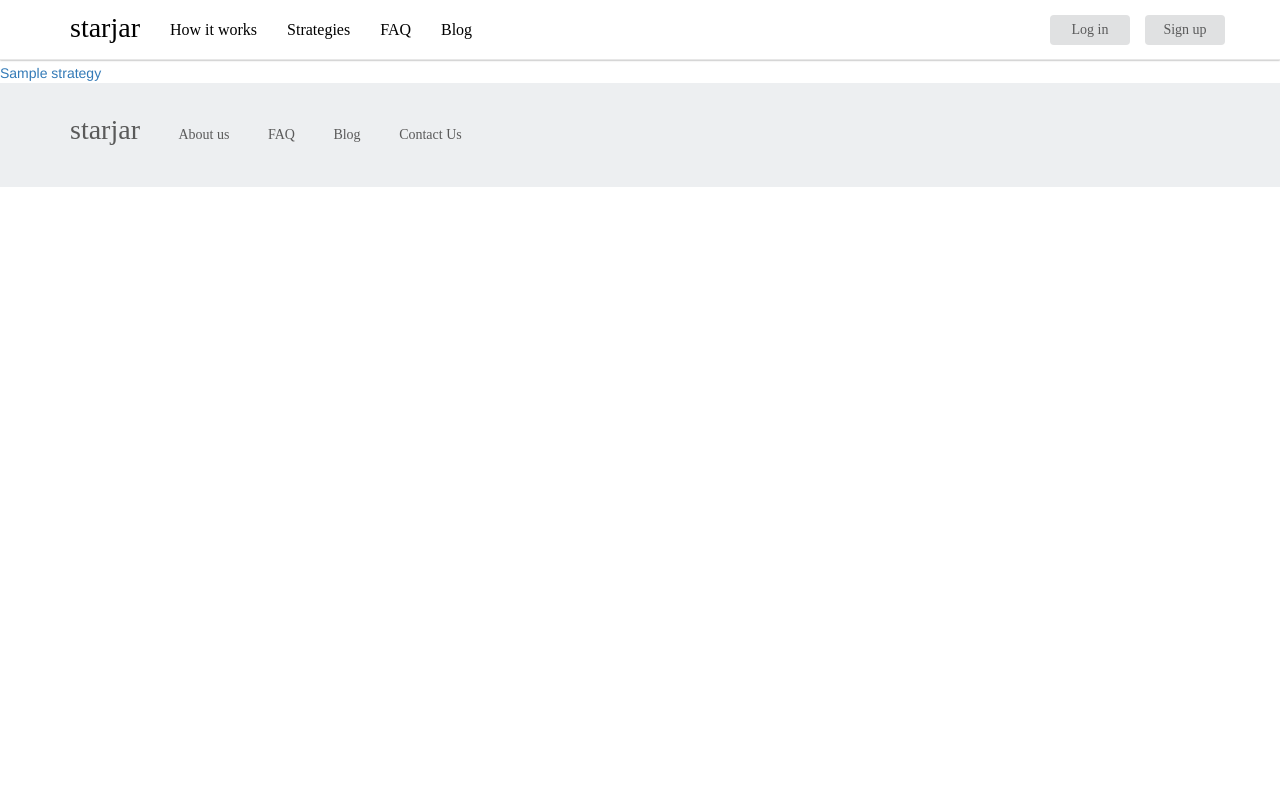
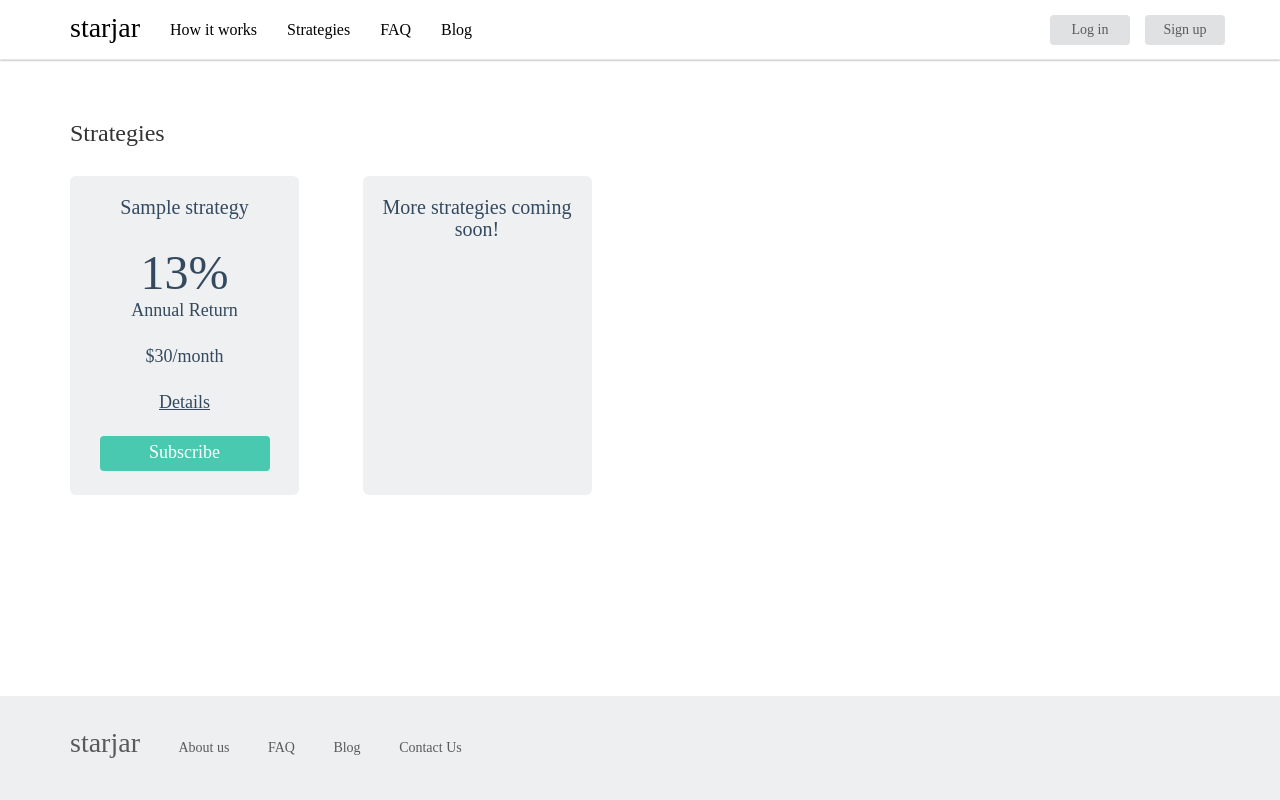
Before and after one commit to z123/starjar, a Flask app: page /strategies in a window 1280 px wide. Run offline with Flask 2, Linux system fonts and the light colour scheme; tables that the repository leaves empty hold one stand-in row (values such as "Sample post"); style sheets or scripts are compiled from the project's sources; some libraries are stand-ins or nearby versions.

Commit message:
frontend work on strat page

```diff
--- a/app/static/css/_home.scss
+++ b/app/static/css/_home.scss
@@ -87,6 +87,7 @@
 
   .btn {
     margin-top: 40px;
+    margin-bottom: 70px;
     width: 185px;
     height: 50px;
     background: #2185D0;
--- a/app/static/css/_layout.scss
+++ b/app/static/css/_layout.scss
@@ -1,6 +1,20 @@
 // TODO: Change so contents of navbar dont go verticle when screen gets smaller.
 // This can be sloved by giving the container a fixed width.
 
+/* Sticky footer styles
+-------------------------------------------------- */
+html {
+  position: relative;
+  min-height: 100%;
+}
+
+body {
+  /* Margin bottom by footer height */
+  margin-bottom: 104px;
+}
+
+/* Custom page CSS
+-------------------------------------------------- */
 .navbar {
   background-color: #FFF;
   box-shadow: 0px 0px 2px 0px rgba(0,0,0,0.5);
@@ -46,8 +60,11 @@
 }
 
 .footer {
+  position: absolute;
+  bottom: 0;
+  width: 100%;
+  height: 104px;
   background: #EDEFF1;
-  height: 104px;
   display: flex;
   align-items: center;
   font-family: Lato-Bold;
--- /dev/null
+++ b/app/static/css/_strategies.scss
@@ -0,0 +1,72 @@
+
+#strategies {
+  margin-top: 100px;
+  padding-bottom: 60px;
+
+  h1 {
+    font-family: OpenSans;
+    font-size: 24px;
+  }
+
+  .col-md-4 {
+    margin-top: 20px;
+  }
+
+  .plans {
+    background: #EFF0F2;
+    border-radius: 6px;
+    width: 229px;
+    height: 319px;
+    margin-right: 20px;
+
+    h1 {
+      font-family: Lato-Bold;
+      font-size: 20px;
+      color: #34495E;
+      padding-top: 20px;
+    }
+
+    div:nth-of-type(1) {
+      font-family: Lato-Bold;
+      font-size: 48px;
+      color: #34495E;
+      padding-top: 20px;
+      line-height: 50px;
+    }
+
+    div:nth-of-type(2) {
+      font-family: Lato-Bold;
+      font-size: 18px;
+      color: #34495E;
+    }
+
+    div:nth-of-type(3) {
+      font-family: Lato-Regular;
+      font-size: 18px;
+      color: #34495E;
+      padding-top: 20px;
+    }
+
+    > a {
+      font-family: Lato-Regular;
+      font-size: 18px;
+      color: #34495E;
+      text-decoration: underline;
+      display: block;
+      padding-top: 20px;
+    }
+
+    .btn {
+      margin-top: 20px;
+      font-family: Lato-Bold;
+      font-size: 18px;
+      line-height: 20px;
+      color: #FFF;
+      width: 170px;
+      height: 35px;
+      background: #48C9B0;
+      border: none;
+    }
+
+  }
+}
--- a/app/static/css/app.scss
+++ b/app/static/css/app.scss
@@ -1,2 +1,3 @@
 @import "layout";
 @import "home";
+@import "strategies";
--- a/app/templates/home.html
+++ b/app/templates/home.html
@@ -18,12 +18,12 @@
   <div class="container text-center" id="how-it-works">
     <h1>How it works</h1>
     <div class="row text-left">
-      <div class="col-md-6" id="step1">
+      <div class="col-md-6">
         <h2>Step 1: Choose a strategy</h2>
         <p>Choose a strategy based on your risk tolerence and trading frequency. You can even subscribe
         to multiple strategies if you so desire.</p>
       </div>
-      <div class="col-md-6" id="step2">
+      <div class="col-md-6">
         <h2>Step 2: Update your portfolio</h2>
         <p>Every month we email you with a list of stocks to buy and how much to allocate to each stock.</p>
       </div>
--- a/app/templates/layout.html
+++ b/app/templates/layout.html
@@ -7,7 +7,8 @@
       <a class="navbar-brand" href="{{ url_for('page.home') }}">starjar</a>
     </div>
       <ul class="nav navbar-nav navbar-left">
-        <li><a href="#">How it works</a></li>
+        <!--TODO: Fix this anchor tag-->
+        <li><a href="{{ url_for('page.home') }}#how-it-works">How it works</a></li>
         <li><a href="{{ url_for('strategy.strategies') }}">Strategies</a></li>
         <li><a href="#">FAQ</a></li>
         <li><a href="#">Blog</a></li>
--- a/app/templates/strategy/strategies.html
+++ b/app/templates/strategy/strategies.html
@@ -2,7 +2,6 @@
 
 {% block stylesheet %}
   {{ super() }}
-  <link rel="stylesheet" type="text/css" href="{{ url_for('static', filename='css/strategies.css') }}">
 {% endblock %}
 
 {% block title %}starjar{% endblock %}
@@ -10,11 +9,28 @@
 {% block body %}
   {{ super() }}
 
-  <div id="strategies">
-    <h2>Strategies</h2>
-    {% for strat in strats %}
-      <a href="{{ url_for('strategy.strategy_details',
-                          strategy_name=strat.name|dashify) }}">{{ strat.name }}</a>
-    {% endfor %}
+  <div class="container" id="strategies">
+    <h1>Strategies</h1>
+      <div class="row">
+        <div class="col-md-3">
+          <div class="plans text-center">
+            <h1>{{ strats[0].name }}</h1>
+            <div>13%</div>
+            <div>Annual Return</div>
+            <div>$30/month</div>
+            <a href="{{ url_for('strategy.strategy_details',
+                                strategy_name=strats[0].name|dashify) }}">Details</a>
+            <div>
+              <a class="btn btn-default">Subscribe</a>
+            </div>
+          </div>
+        </div>
+        <div class="col-md-3">
+          <div class="plans text-center">
+            <h1>More strategies coming soon!</h1>
+          </div>
+        </div>
+      </div>
+    </ul>
   </div>
 {% endblock %}
```
